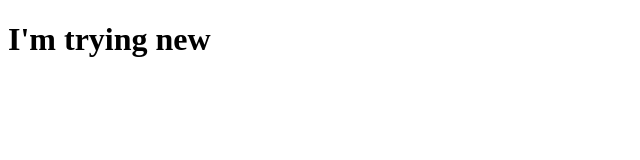
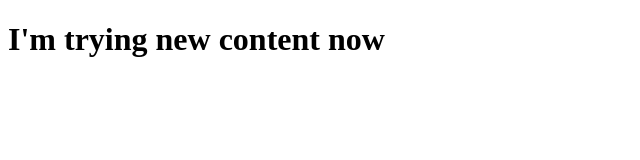
Before and after one commit to nisafaha/repo-test, a plain HTML site: page index.html in a window 1280 px wide. Shown: the whole page, without its empty margins (0-640 px from the left). Drawn offline with Linux system fonts and the light colour scheme.

Commit message:
Update index.html

```diff
--- a/index.html
+++ b/index.html
@@ -7,6 +7,6 @@
     <title>Sample file</title>
 </head>
 <body>
-    <h1>I'm trying new</h1>
+    <h1>I'm trying new content now</h1>
 </body>
 </html>
```
